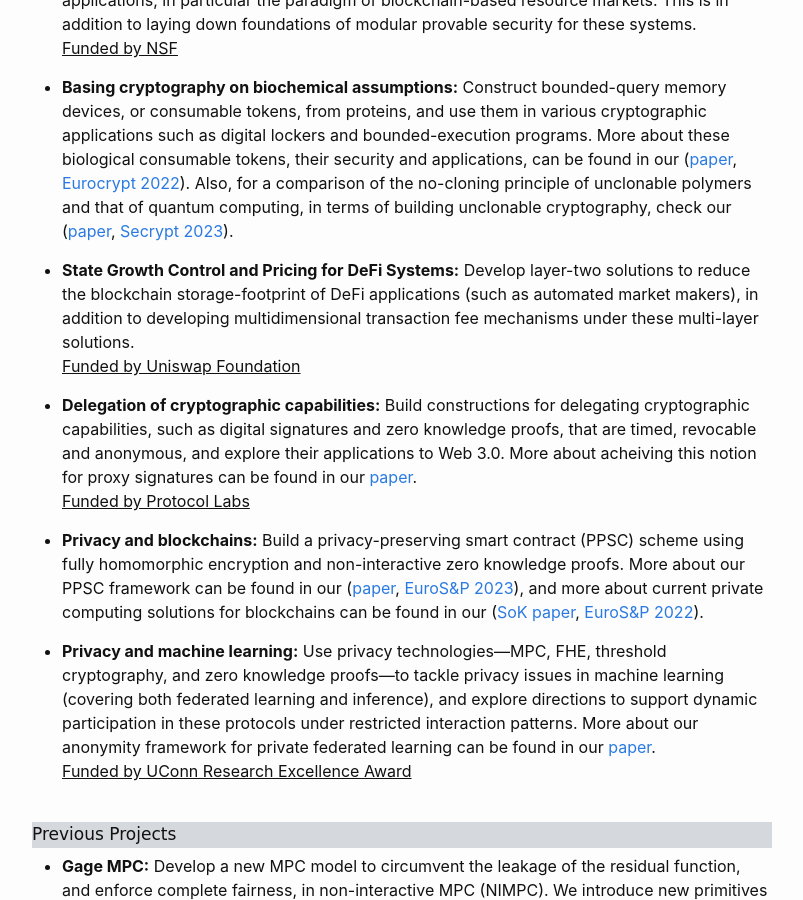
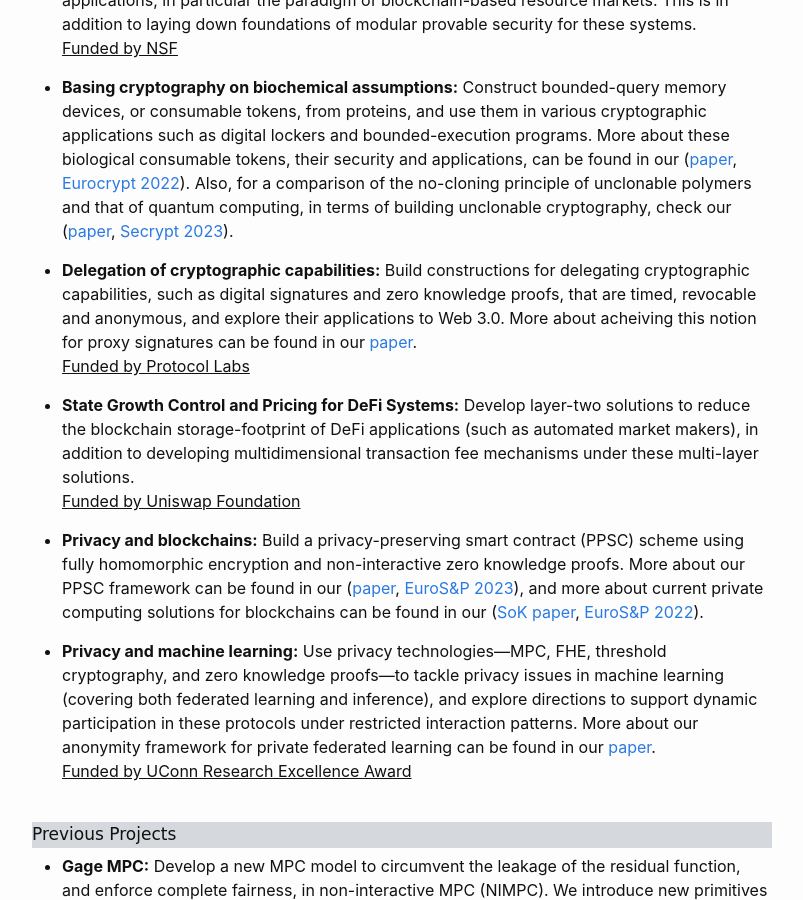
Before and after one commit to GhadaAlmashaqbeh/GhadaAlmashaqbeh.github.io, a Jekyll site: the page built from 01-research.md, in a window 1280 px wide and 900 px high, scrolled down 435 px. Shown: the whole window, without its empty margins (238-1041 px from the left). Built offline with Jekyll 4.4.1, drawn with Linux system fonts in a browser that asks for light colours.

Commit message:
edit overview

```diff
--- a/01-research.md
+++ b/01-research.md
@@ -18,11 +18,11 @@ My research interests span cryptography, computer security, and privacy with a l
 
 * **Basing cryptography on biochemical assumptions:** Construct bounded-query memory devices, or consumable tokens, from proteins, and use them in various cryptographic applications such as digital lockers and bounded-execution programs. More about these biological consumable tokens, their security and applications, can be found in our ([paper](https://link.springer.com/chapter/10.1007/978-3-031-06944-4_26), [Eurocrypt 2022](https://eurocrypt.iacr.org/2022/)). Also, for a comparison of the no-cloning principle of unclonable polymers and that of quantum computing, in terms of building unclonable cryptography, check our ([paper](https://eprint.iacr.org/2023/702), [Secrypt 2023](https://secrypt.scitevents.org/)).
 
+* **Delegation of cryptographic capabilities:** Build constructions for delegating cryptographic capabilities, such as digital signatures and zero knowledge proofs, that are timed, revocable and anonymous, and explore their applications to Web 3.0. More about acheiving this notion for proxy signatures can be found in our [paper](https://eprint.iacr.org/2023/833).<br/>
+<u>Funded by Protocol Labs<u/>
+
 * **State Growth Control and Pricing for DeFi Systems:** Develop layer-two solutions to reduce the blockchain storage-footprint of DeFi applications (such as automated market makers), in addition to developing multidimensional transaction fee mechanisms under these multi-layer solutions.<br/>
 <u>Funded by Uniswap Foundation<u/>
-
-* **Delegation of cryptographic capabilities:** Build constructions for delegating cryptographic capabilities, such as digital signatures and zero knowledge proofs, that are timed, revocable and anonymous, and explore their applications to Web 3.0. More about acheiving this notion for proxy signatures can be found in our [paper](https://eprint.iacr.org/2023/833).<br/>
-<u>Funded by Protocol Labs<u/>
 
 * **Privacy and blockchains:** Build a privacy-preserving smart contract (PPSC) scheme using fully homomorphic encryption and non-interactive zero knowledge proofs. More about our PPSC framework can be found in our ([paper](https://eprint.iacr.org/2021/133), [EuroS&P 2023](https://www.ieee-security.org/TC/EuroSP2023/)), and more about current private computing solutions for blockchains can be found in our ([SoK paper](https://eprint.iacr.org/2021/727.pdf), [EuroS&P 2022](https://www.ieee-security.org/TC/EuroSP2022/)).
 
```
